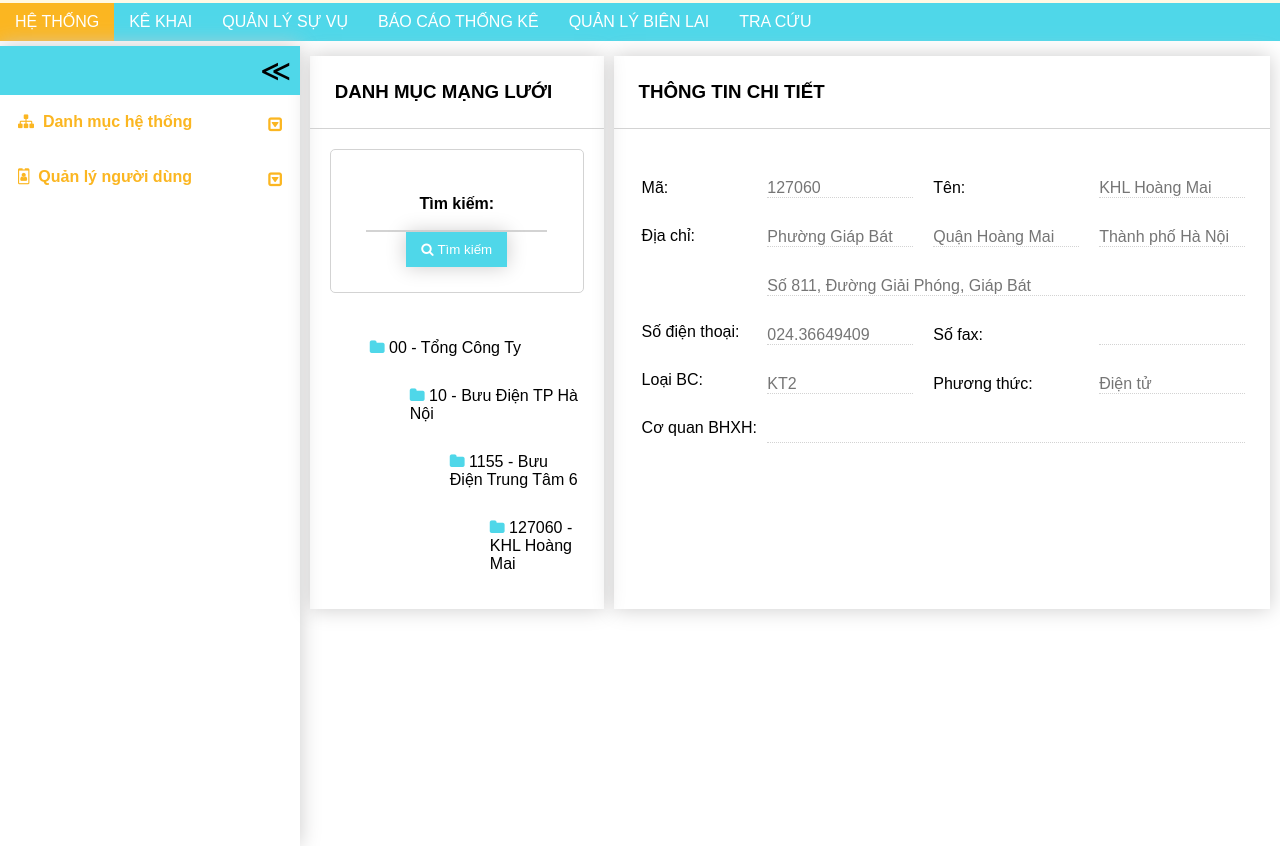
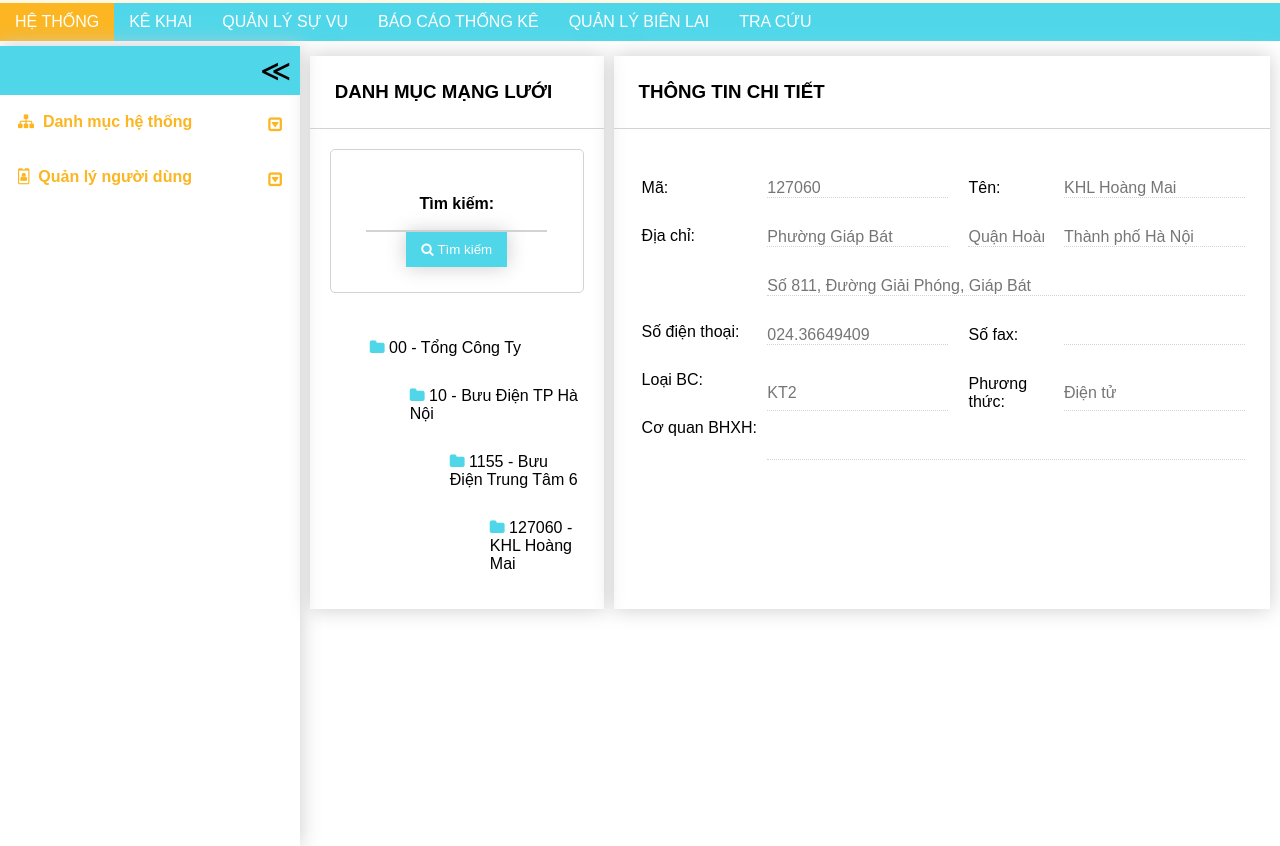
Before and after one commit to rockerinnight/ncc-VNPost, a plain HTML site: page index.html in a window 1280 px wide. Shown: the part 97-943 px from the top of the page. Drawn offline with Linux system fonts and the light colour scheme.

Commit message:
update grid cua details-right

```diff
--- a/bt2.css
+++ b/bt2.css
@@ -258,7 +258,7 @@ body {
 
 .p3 {
     display: grid;
-    grid-template-columns: 33% 33% 33%;
+    grid-template-columns: 40% 19% 40%;
 }
 
 .p1 {
```
